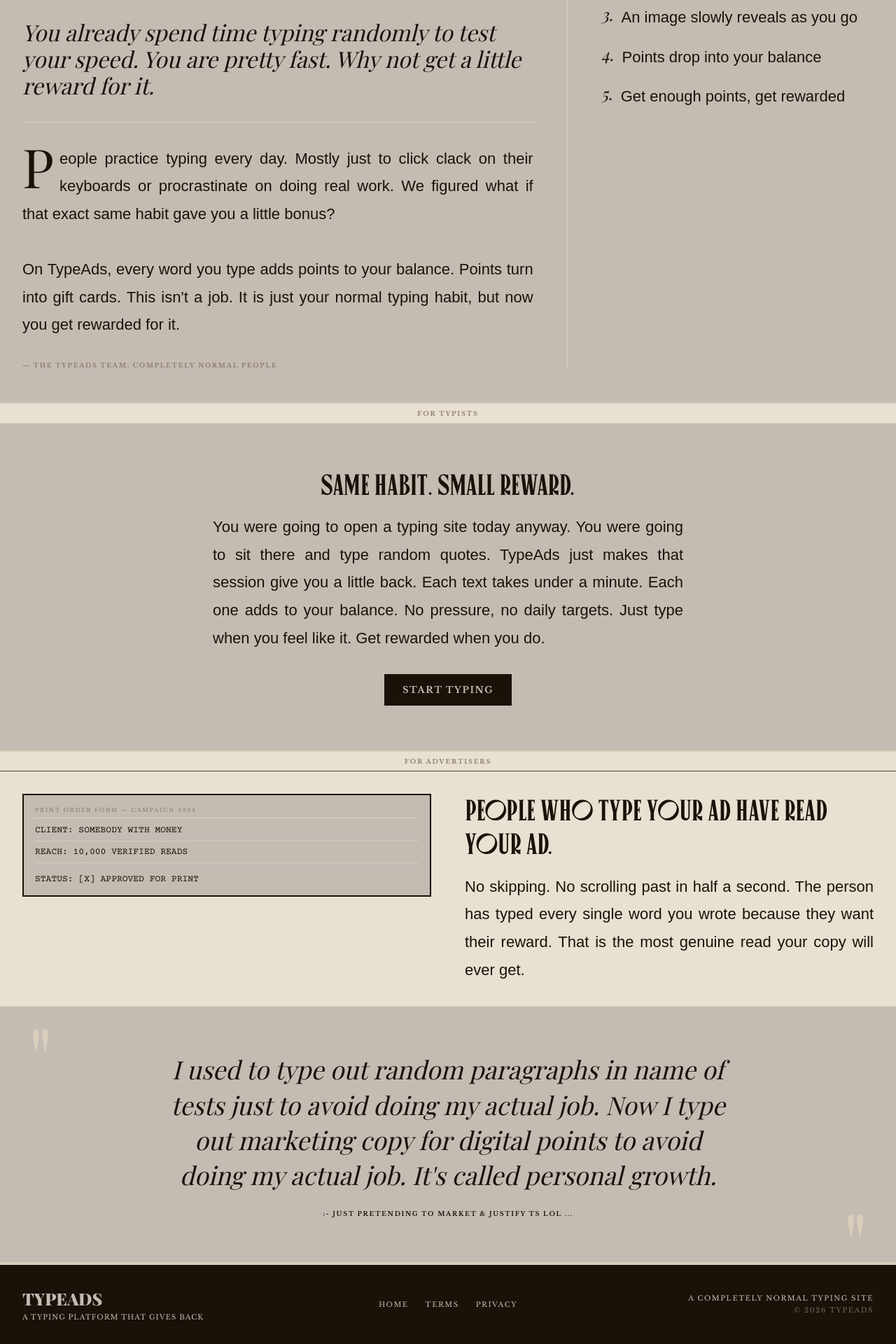
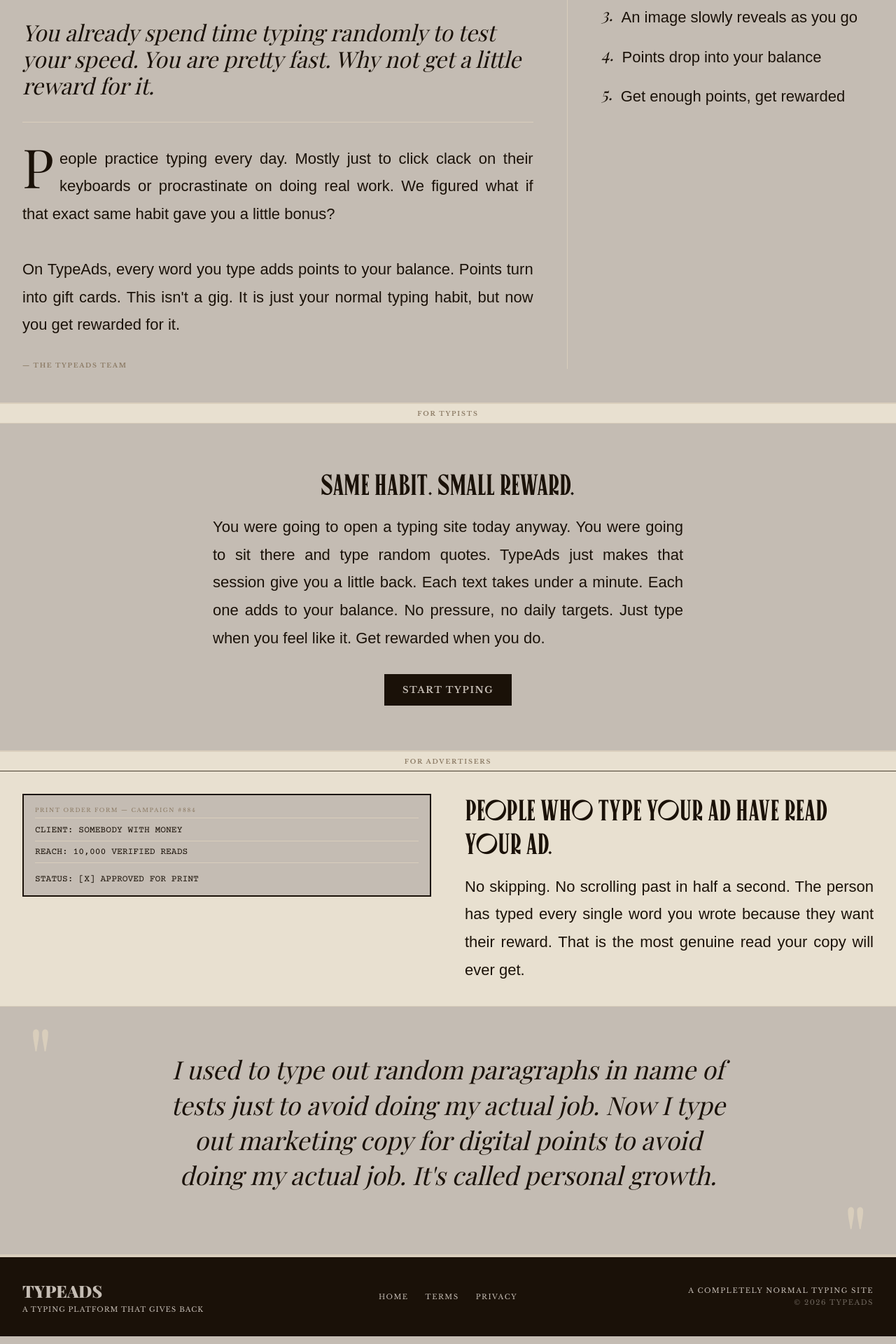
Before and after one commit to madanVedansh21/typeads, a Next.js app: page / in a window 1280 px wide. Shown: the part 287-2207 px from the top of the page at 70% size. Built offline with nearby package versions, Linux system fonts and the light colour scheme; no server answers; a web font is replaced by a local one.

Commit message:
improved the text and improved the result of the session page

```diff
--- a/src/app/page.tsx
+++ b/src/app/page.tsx
@@ -142,11 +142,11 @@
               <br />
               <br />
               On TypeAds, every word you type adds points to your balance.
-              Points turn into gift cards. This isn't a job. It is just your
+              Points turn into gift cards. This isn't a gig. It is just your
               normal typing habit, but now you get rewarded for it.
             </div>
             <div className="label-sm" style={{ marginTop: 32 }}>
-              — The TypeAds Team, completely normal people
+              — The TypeAds Team
             </div>
           </div>
 
@@ -365,9 +365,7 @@
           <div
             className="label-sm"
             style={{ marginTop: 24, color: "var(--ink)" }}
-          >
-            :- just pretending to market & justify ts lol ...
-          </div>
+          ></div>
           <span
             style={{
               position: "absolute",
```
Also changed, not shown: src/components/results/ResultsCharts.tsx (+6 -6 lines).
